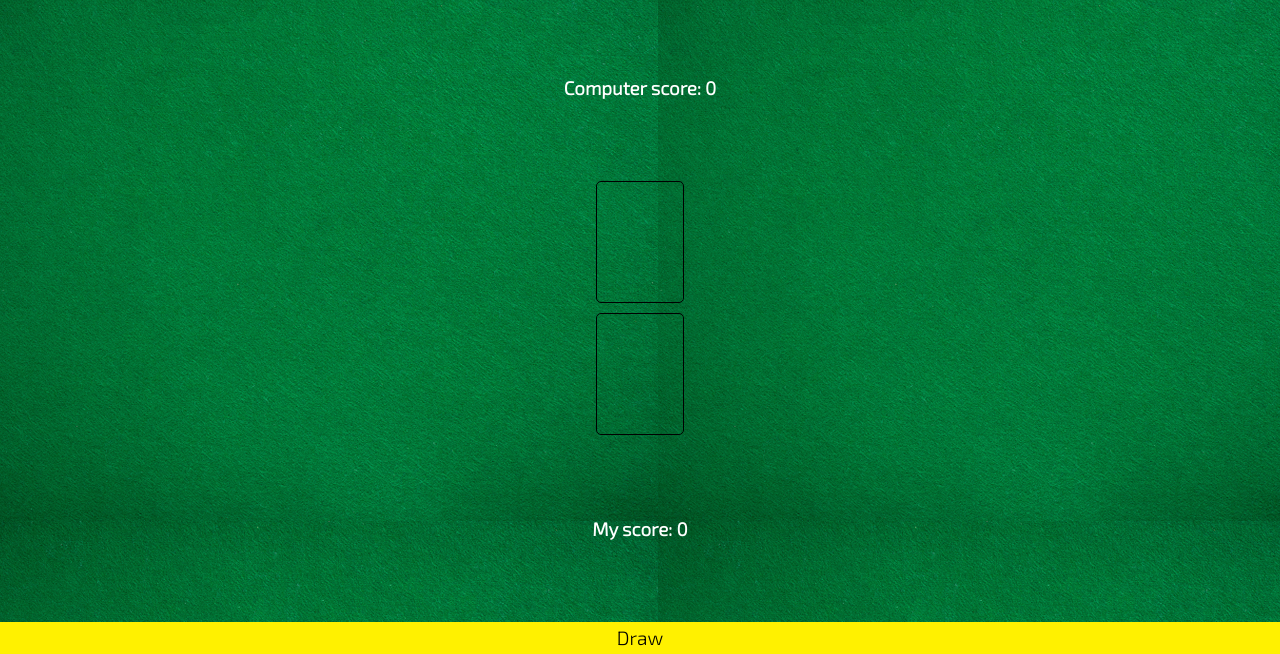
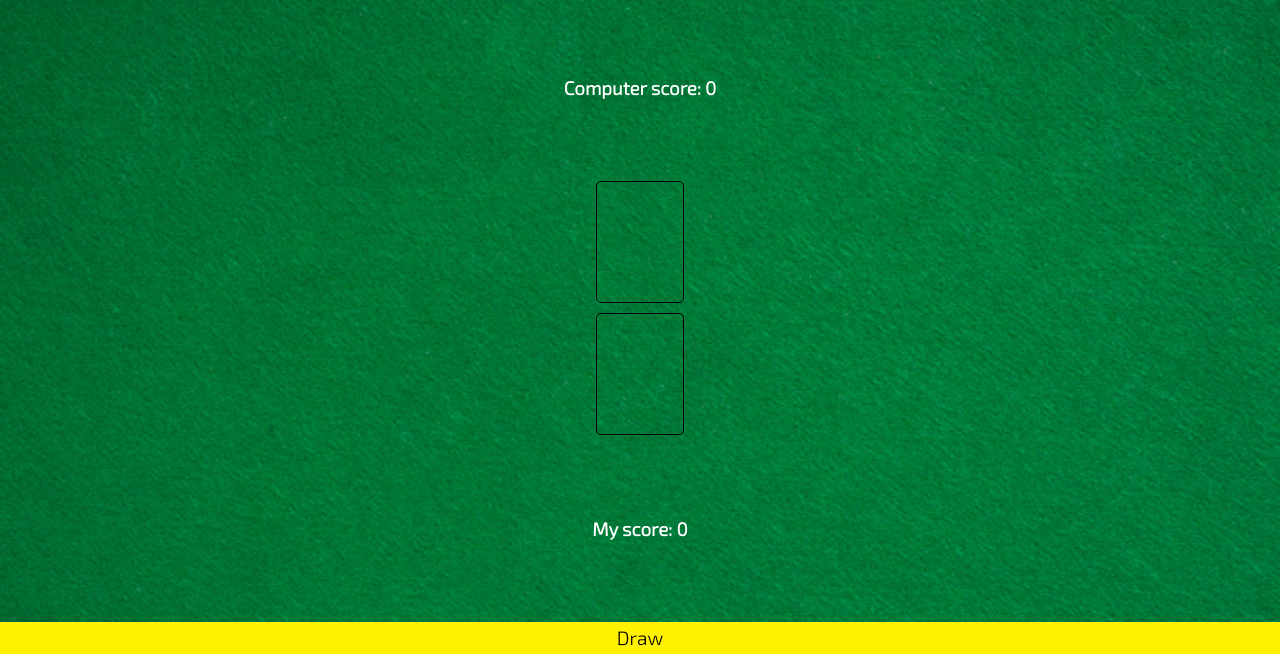
Before and after one commit to ezekielswanson/card-game-api, a website built with Vite: page index.html in a window 1280 px wide. Shown: the part 146-800 px from the top of the page. Built offline with nearby package versions, Linux system fonts and the light colour scheme.

Commit message:
Updated css

```diff
--- a/index.css
+++ b/index.css
@@ -2,6 +2,7 @@ html, body {
     margin: 0;
     padding: 0;
     background-image: url("img/table.png");
+    background-size: cover;
     font-family: "Exo 2", sans-serif;
     height: 100vh;
 }
```
Also changed, not shown: index.js (+1 -6 lines).
